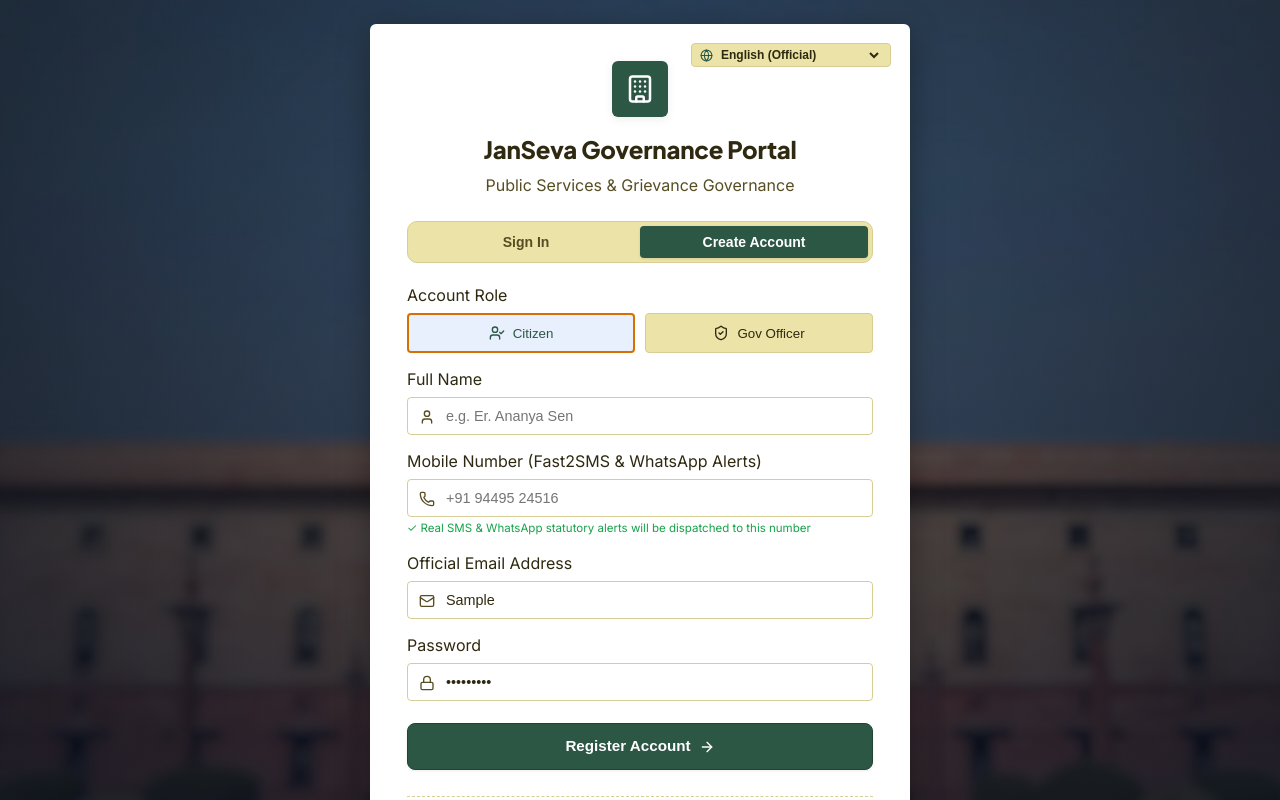
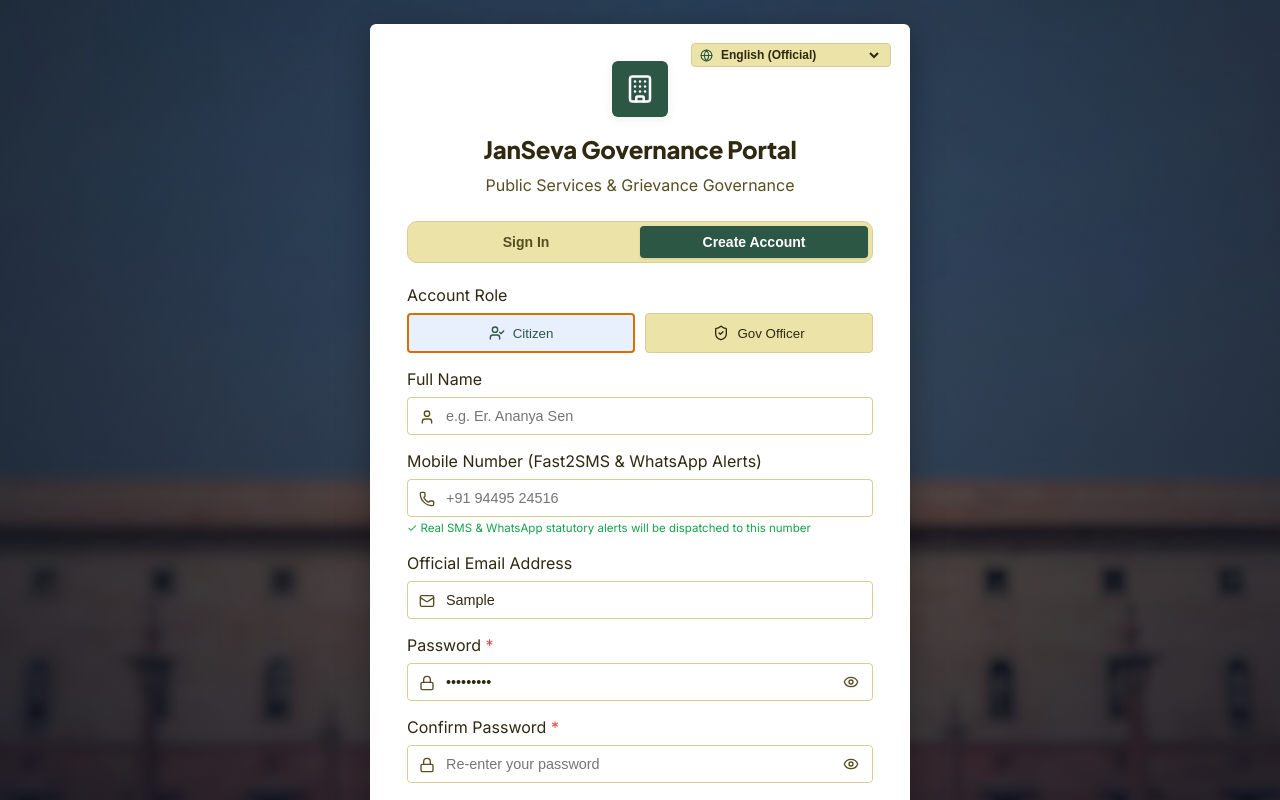
Before and after one commit to Punithn9036/Public-Service-Delivery-and-Citizen-Grievance-Management-System, a React (Vite) app in the folder frontend/: page / in a window 1280 px wide. Both pictures are taken after typing "Sample", "Sample123" into the empty fields and a click on the button "Create Account". Shown: the top 800 px of the page. Built offline with nearby package versions, Linux system fonts and the light colour scheme; no server answers.

Commit message:
feat(auth): add password visibility toggle and double-entry confirmation validation on registration

```diff
--- a/frontend/src/components/AuthScreen.jsx
+++ b/frontend/src/components/AuthScreen.jsx
@@ -12,7 +12,9 @@ import {
   CheckCircle2,
   Globe,
   BadgeCheck,
-  Building2
+  Building2,
+  Eye,
+  EyeOff
 } from 'lucide-react';
 import { useAuth } from '../context/AuthContext';
 import { useLanguage } from '../context/LanguageContext';
@@ -26,6 +28,9 @@ export default function AuthScreen() {
   const [role, setRole] = useState('CITIZEN'); // 'CITIZEN' | 'OFFICER' | 'ADMIN'
   const [email, setEmail] = useState('');
   const [password, setPassword] = useState('');
+  const [confirmPassword, setConfirmPassword] = useState('');
+  const [showPassword, setShowPassword] = useState(false);
+  const [showConfirmPassword, setShowConfirmPassword] = useState(false);
   const [fullName, setFullName] = useState('');
   const [phone, setPhone] = useState('');
   const [department, setDepartment] = useState('Water Supply & Sanitation');
@@ -92,8 +97,16 @@ export default function AuthScreen() {
 
     try {
       if (isRegister) {
-        if (!fullName || !email || !phone || !password) {
-          throw new Error('Please fill in all required fields.');
+        if (!fullName || !email || !phone || !password || !confirmPassword) {
+          throw new Error('Please fill in all required fields, including password confirmation.');
+        }
+
+        if (password !== confirmPassword) {
+          throw new Error('Passwords do not match. Please enter the same password in both fields.');
+        }
+
+        if (password.length < 6) {
+          throw new Error('Password must be at least 6 characters long.');
         }
 
         if (role === 'OFFICER' && !employeeId.trim()) {
@@ -559,21 +572,115 @@ export default function AuthScreen() {
             )}
           </div>
 
-          {/* Password Field */}
-          <div style={{ marginBottom: '22px' }}>
-            <label className="small-text font-bold" style={{ display: 'block', marginBottom: '6px', color: 'var(--text-main)' }}>Password</label>
+          {/* Password Field with Eye Toggle */}
+          <div style={{ marginBottom: isRegister ? '14px' : '22px' }}>
+            <label className="small-text font-bold" style={{ display: 'block', marginBottom: '6px', color: 'var(--text-main)' }}>
+              Password <span style={{ color: '#ef4444' }}>*</span>
+            </label>
             <div style={{ position: 'relative' }}>
               <Lock size={16} style={{ position: 'absolute', left: '12px', top: '12px', color: 'var(--text-muted)' }} />
               <input
-                type="password"
+                type={showPassword ? 'text' : 'password'}
                 required
                 placeholder="••••••••"
                 value={password}
                 onChange={(e) => setPassword(e.target.value)}
                 className="auth-input-field"
+                style={{ paddingRight: '40px' }}
               />
+              <button
+                type="button"
+                onClick={() => setShowPassword(!showPassword)}
+                style={{
+                  position: 'absolute',
+                  right: '10px',
+                  top: '50%',
+                  transform: 'translateY(-50%)',
+                  background: 'none',
+                  border: 'none',
+                  cursor: 'pointer',
+                  color: 'var(--text-muted)',
+                  display: 'flex',
+                  alignItems: 'center',
+                  padding: '4px'
+                }}
+                title={showPassword ? "Hide password" : "Show password"}
+                aria-label={showPassword ? "Hide password" : "Show password"}
+              >
+                {showPassword ? <EyeOff size={16} /> : <Eye size={16} />}
+              </button>
             </div>
           </div>
+
+          {/* Confirm Password Field (Registration View Only) */}
+          {isRegister && (
+            <div style={{ marginBottom: '22px' }}>
+              <label className="small-text font-bold" style={{ display: 'block', marginBottom: '6px', color: 'var(--text-main)' }}>
+                Confirm Password <span style={{ color: '#ef4444' }}>*</span>
+              </label>
+              <div style={{ position: 'relative' }}>
+                <Lock size={16} style={{ position: 'absolute', left: '12px', top: '12px', color: 'var(--text-muted)' }} />
+                <input
+                  type={showConfirmPassword ? 'text' : 'password'}
+                  required
+                  placeholder="Re-enter your password"
+                  value={confirmPassword}
+                  onChange={(e) => setConfirmPassword(e.target.value)}
+                  className="auth-input-field"
+                  style={{
+                    paddingRight: '40px',
+                    borderColor: confirmPassword ? (password === confirmPassword ? '#16a34a' : '#ef4444') : undefined
+                  }}
+                />
+                <button
+                  type="button"
+                  onClick={() => setShowConfirmPassword(!showConfirmPassword)}
+                  style={{
+                    position: 'absolute',
+                    right: '10px',
+                    top: '50%',
+                    transform: 'translateY(-50%)',
+                    background: 'none',
+                    border: 'none',
+                    cursor: 'pointer',
+                    color: 'var(--text-muted)',
+                    display: 'flex',
+                    alignItems: 'center',
+                    padding: '4px'
+                  }}
+                  title={showConfirmPassword ? "Hide password" : "Show password"}
+                  aria-label={showConfirmPassword ? "Hide password" : "Show password"}
+                >
+                  {showConfirmPassword ? <EyeOff size={16} /> : <Eye size={16} />}
+                </button>
+              </div>
+
+              {/* Real-time Match Indicator */}
+              {confirmPassword.length > 0 && (
+                <div style={{
+                  marginTop: '5px',
+                  fontSize: '0.75rem',
+                  display: 'flex',
+                  alignItems: 'center',
+                  gap: '5px',
+                  color: password === confirmPassword ? '#16a34a' : '#ef4444',
+                  fontWeight: 500
+                }}>
+                  {password === confirmPassword ? (
+                    <>
+                      <CheckCircle2 size={14} />
+                      <span>Passwords match</span>
+                    </>
+                  ) : (
+                    <>
+                      <AlertCircle size={14} />
+                      <span>Passwords do not match</span>
+                    </>
+                  )}
+                </div>
+              )}
+            </div>
+          )}
 
           <button
             type="submit"
```
Also changed, not shown: frontend/src/components/LoginModal.jsx (+118 -5 lines).
